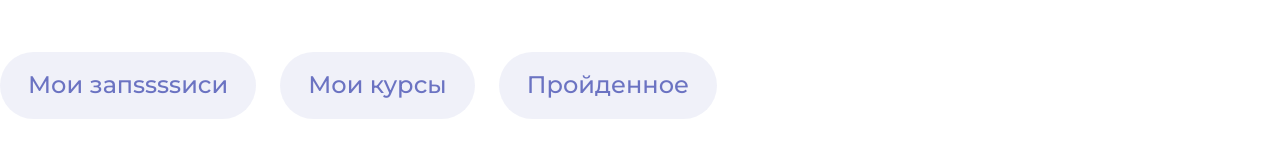
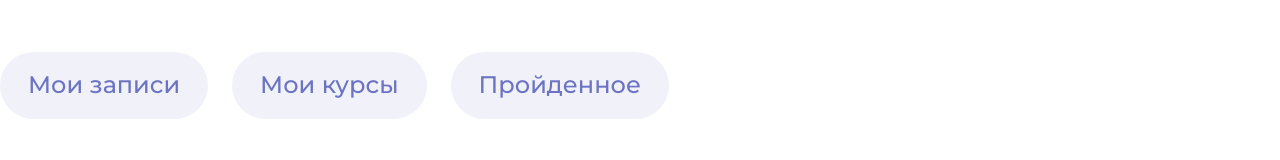
Before and after one commit to fedas25/react_capitalschool, a React app: page / in a window 1280 px wide. Shown: the part 266-426 px from the top of the page. Built offline with nearby package versions, Linux system fonts and the light colour scheme.

Commit message:
NavBarUserAccount corrected the text

```diff
--- a/src/components/layout/navigation/NavBarUserAccount/index.jsx
+++ b/src/components/layout/navigation/NavBarUserAccount/index.jsx
@@ -11,7 +11,7 @@ gap: 24px;
 export default function Index() {
   return (
     <Container>
-        <Button title="Мои запssssиси" textColor="violet" color="gray"/>
+        <Button title="Мои записи" textColor="violet" color="gray"/>
         <Button title="Мои курсы" textColor="violet" color="gray"/>
         <Button title="Пройденное" textColor="violet" color="gray"/>
     </Container>
```
